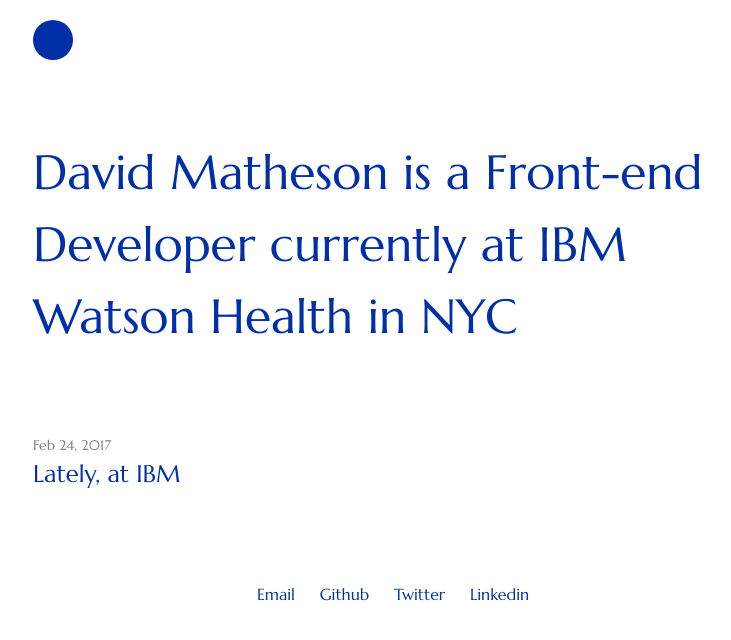
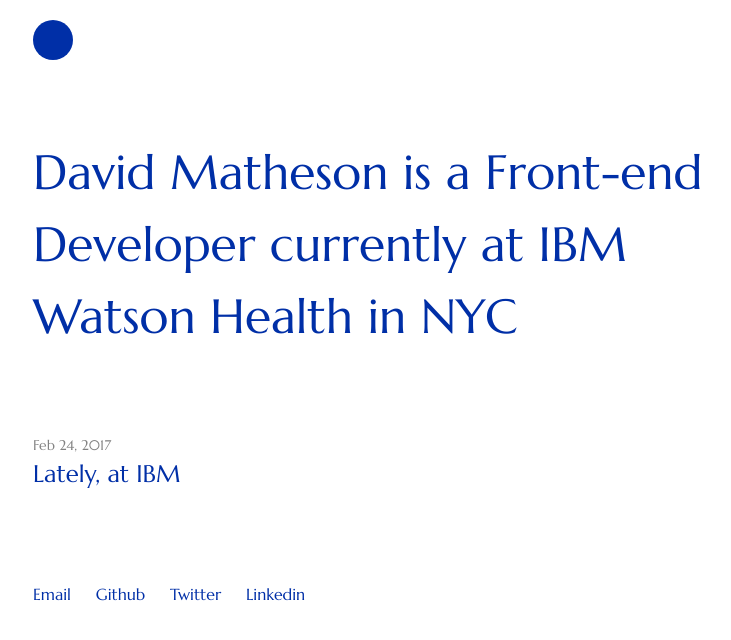
Before and after one commit to mathesond2/davidmatheson.me, a Jekyll site: the page built from index.html, in a window 1280 px wide. Shown: the top 640 px of the page, without its empty margins (237-968 px from the left). Built offline with Jekyll 4.4.1, drawn with Linux system fonts in a browser that asks for light colours.

Commit message:
added media query

```diff
--- a/_sass/05-_shame.scss
+++ b/_sass/05-_shame.scss
@@ -30,7 +30,9 @@
 }
 
 .social-media-list {
-   text-align: center;
+   @media screen and (max-width: 445px) {
+      text-align: center;
+   }
 }
 
 .social-media-list-item {
```
